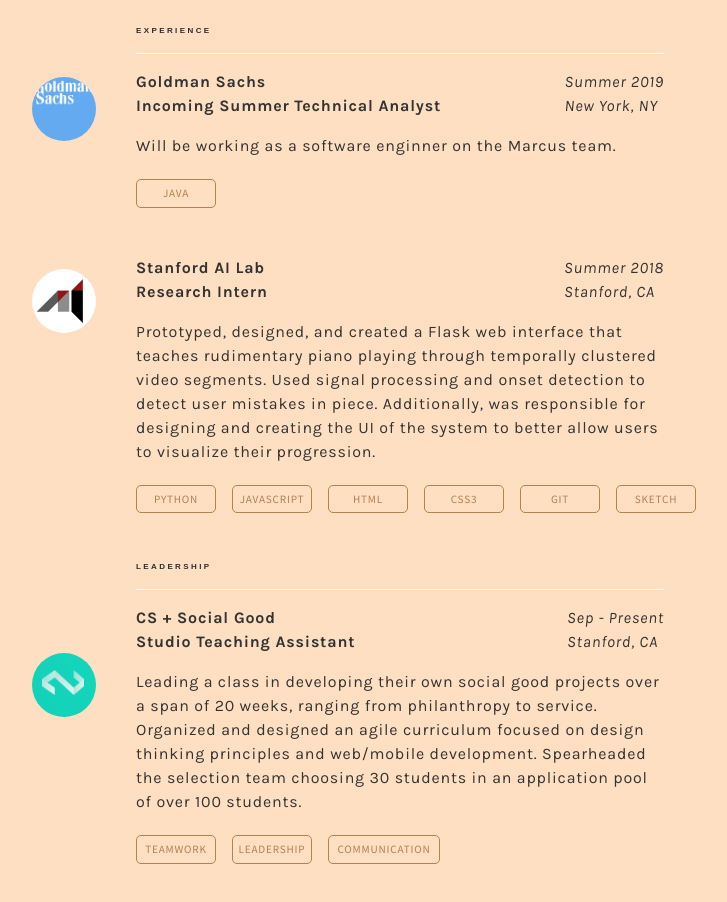
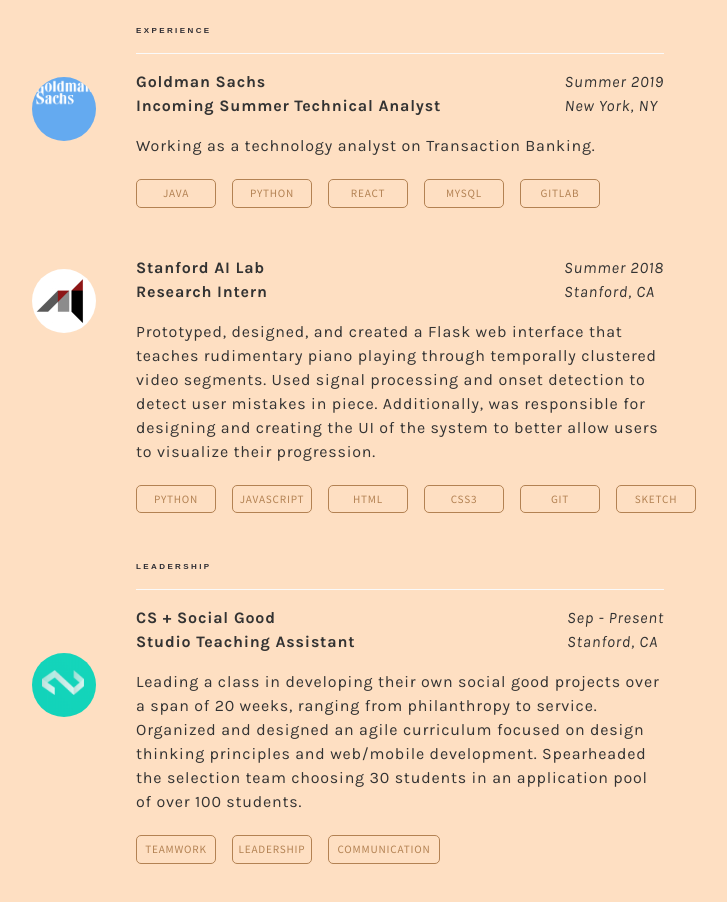
Before and after one commit to austinrchow/austinrchow.github.io, a plain HTML site: page index.html in a window 1280 px wide. Shown: the part 2500-3402 px from the top of the page, without its empty margins (240-967 px from the left). Drawn offline with nearby package versions, Linux system fonts and the light colour scheme; a web font is replaced by a local one.

Commit message:
updated job description

```diff
--- a/index.html
+++ b/index.html
@@ -214,11 +214,15 @@
 		</p>
 
 		<p id ="coursework" class ="resumeText">
-				Will be working as a software enginner on the Marcus team.
+				Working as a technology analyst on Transaction Banking.
 		</p>
 
 		<div class="btn-group" role="group" aria-label="Basic example">
 			<div class="language">Java</div>
+			<div class="language">Python</div>
+			<div class="language">React</div>
+			<div class="language">MySQL</div>
+			<div class="language">Gitlab</div>
 		</div>
 
 
```
